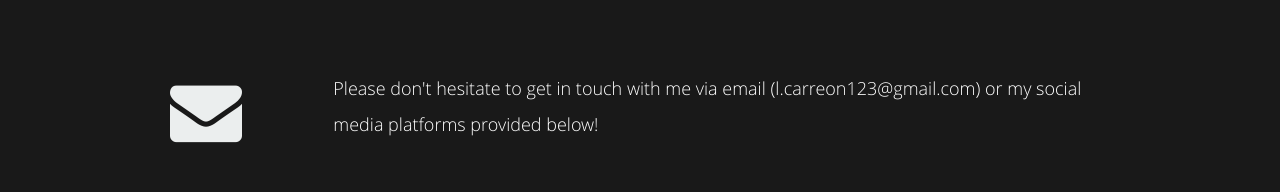
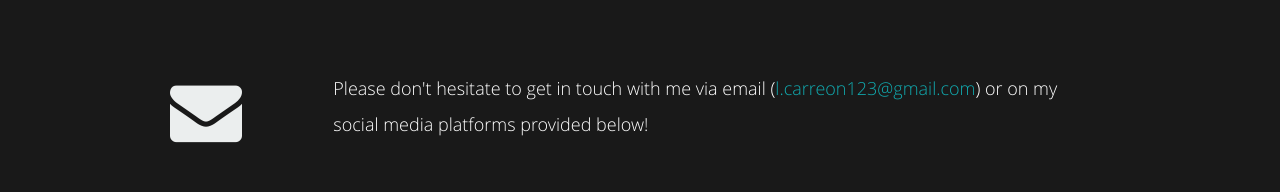
Before and after one commit to OOC9490/online_porfolio, a React (Create React App) app: page / in a window 1280 px wide. Shown: the part 4966-5158 px from the top of the page. Built offline with nearby package versions, Linux system fonts and the light colour scheme.

Commit message:
added github repo links to the portfolio component

```diff
--- a/src/components/App.js
+++ b/src/components/App.js
@@ -15,7 +15,7 @@ class App extends Component {
         <About aboutData={aboutData}/>
         <Resume resumeData={resumeData}/>
         <Portfolio portfolioData={portfolioData}/>
-        <ContactUs />
+        <ContactUs contactData={generalData}/>
         <Footer footerData={generalData}/>
       </div>
     );
--- a/src/components/contactus/ContactUs.js
+++ b/src/components/contactus/ContactUs.js
@@ -2,6 +2,8 @@ import React, { Component } from 'react';
 
 export default class ContactUs extends Component {
     render() {
+      const contactData = this.props.contactData;
+
       return (
 
         <section id="contact">
@@ -11,7 +13,7 @@ export default class ContactUs extends Component {
             </div>
             <div className="ten columns">
               <p className="lead">
-                Please don't hesitate to get in touch with me via email (l.carreon123@gmail.com) or my social media platforms provided below!
+                Please don't hesitate to get in touch with me via email (<a href={`mailto:${contactData.email}`}>{contactData.email}</a>) or on my social media platforms provided below!
               </p>
             </div>
           </div>
--- a/src/components/portfolio/Portfolio.js
+++ b/src/components/portfolio/Portfolio.js
@@ -81,6 +81,7 @@ export default class Portfolio extends Component {
                 </div>
                 <div className="link-box">
                     <a href={portfolioData.webArcade.liveLink}>Visit the Site</a>
+                    <a className="popup-modal-dismiss" href={portfolioData.webArcade.repoLink}>View the Code</a>
                     <a className="popup-modal-dismiss">Close</a>
                 </div>
                 </div>{/* modal-01 End */}
@@ -93,6 +94,7 @@ export default class Portfolio extends Component {
                 </div>
                 <div className="link-box">
                     <a href={portfolioData.smashWiki.liveLink}>Visit the Site</a>
+                    <a className="popup-modal-dismiss" href={portfolioData.smashWiki.repoLink}>View the Code</a>
                     <a className="popup-modal-dismiss">Close</a>
                 </div>
                 </div>{/* modal-02 End */}
@@ -105,6 +107,8 @@ export default class Portfolio extends Component {
                 </div>
                 <div className="link-box">
                     <a href={portfolioData.delivree.liveLink}>Visit the Site</a>
+                    <a className="popup-modal-dismiss" href={portfolioData.delivree.repoLinkFront}>Front-End Code</a>
+                    <a className="popup-modal-dismiss" href={portfolioData.delivree.repoLinkFront}>Back-End Code</a>
                     <a className="popup-modal-dismiss">Close</a>
                 </div>
                 </div>{/* modal-03 End */}
@@ -121,6 +125,7 @@ export default class Portfolio extends Component {
                 </div>
                 <div className="link-box">
                     <a href={portfolioData.tetris.liveLink}>Visit the Site</a>
+                    <a className="popup-modal-dismiss" href={portfolioData.tetris.repoLink}>View the Code</a>
                     <a className="popup-modal-dismiss">Close</a>
                 </div>
                 </div>{/* modal-04 End */}
--- a/src/siteData/siteData.js
+++ b/src/siteData/siteData.js
@@ -6,7 +6,8 @@ export const generalData = {
     education: "General Assembly",
     twitter: "https://twitter.com/LC_OoC",
     linkedin: "https://www.linkedin.com/in/lpcarreon",
-    github: "https://github.com/OOC9490"
+    github: "https://github.com/OOC9490",
+    email:"l.carreon123@gmail.com"
 };
 
 export const aboutData = {
@@ -106,7 +107,8 @@ export const portfolioData = {
         alt: "Lawrence's web arcade preview",
         category: "Front-End",
         liveLink: "https://ooc9490.github.io/sei36-project0/index.html",
-        tags: [ "Javascript", "jQuery", "HTML5", "CSS" ]
+        tags: [ "Javascript", "jQuery", "HTML5", "CSS" ],
+        repoLink: "https://github.com/OOC9490/sei36-project0"
     },
     smashWiki: {
         title: "Smash Bros Wiki",
@@ -115,7 +117,8 @@ export const portfolioData = {
         alt: "Lawrence's smash-wiki preview",
         category: "Full-stack",
         liveLink: "https://smash-wiki-lpc.herokuapp.com/",
-        tags: [ "Ruby", "Ruby on Rails", "Postgres", "ActiveRecord", "CSS" ]
+        tags: [ "Ruby", "Ruby on Rails", "Postgres", "ActiveRecord", "CSS" ],
+        repoLink: "https://github.com/OOC9490/sei36-project1"
     },
     delivree: {
         title: "Delivree",
@@ -124,7 +127,9 @@ export const portfolioData = {
         alt: "Lawrence's delivree preview",
         category: "Full-stack",
         liveLink: "https://delivree-estore-3a4z5l.netlify.app/#/",
-        tags: [ "MongoDB", "Express", "ReactJS", "NodeJS" ]
+        tags: [ "MongoDB", "Express", "ReactJS", "NodeJS" ],
+        repoLinkFront: "https://github.com/ispzz/Frontend-Project2",
+        repoLinkBack: "https://github.com/doubleInc/backend-estore"
     },
     tetris: {
         title: "Tetris on React",
@@ -133,6 +138,7 @@ export const portfolioData = {
         alt: "Lawrence's tetris preview",
         category: "Front-End",
         liveLink: "https://ooc9490-tetris-react.netlify.app/",
-        tags: [ "ReactJS", "React Hooks", "Reactstrap" , "Bootstrap" ]
+        tags: [ "ReactJS", "React Hooks", "Reactstrap" , "Bootstrap" ],
+        repoLink: "https://github.com/OOC9490/project3"
     },
 };
```
